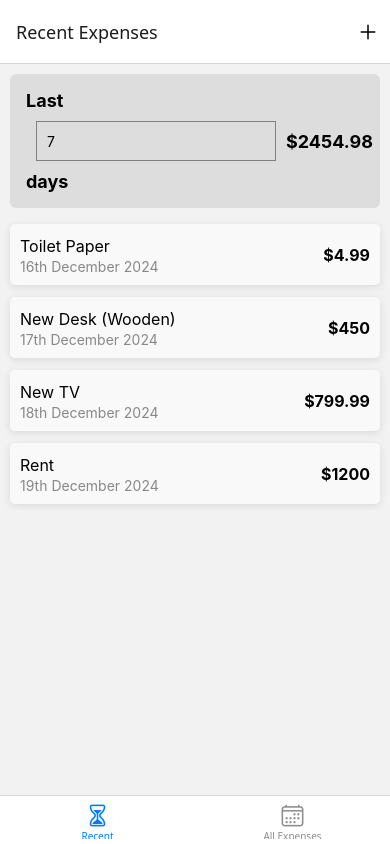
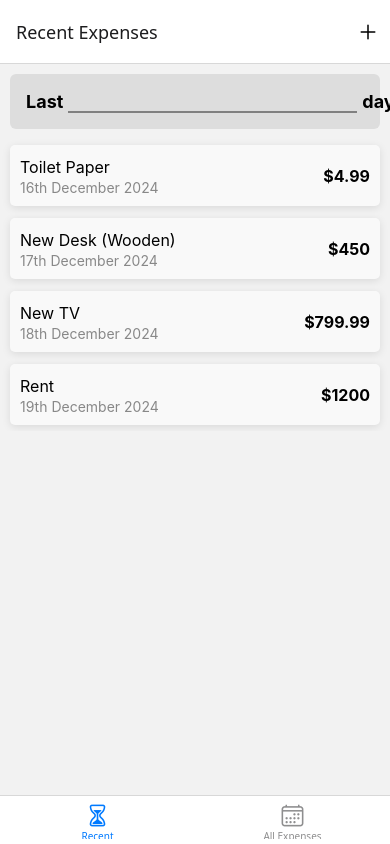
Before and after one commit to Badi1298/RN-Expense-Tracker, a React Native app: screen /RecentExpenses in a window 390 px wide. Built offline with nearby package versions, Linux system fonts and the light colour scheme.

Commit message:
Enhance RecentExpensesScreen with debounced input for dynamic date range; improve styling of input field.

```diff
--- a/App.tsx
+++ b/App.tsx
@@ -1,5 +1,4 @@
 import React from 'react';
-import { StyleSheet } from 'react-native';
 import { NavigationContainer } from '@react-navigation/native';
 
 import { store } from './store/index';
@@ -16,5 +15,3 @@ export default function App() {
         </Provider>
     );
 }
-
-const styles = StyleSheet.create({});
--- a/package.json
+++ b/package.json
@@ -16,16 +16,18 @@
         "date-fns": "^4.1.0",
         "expo": "~52.0.20",
         "expo-status-bar": "~2.0.0",
+        "lodash": "^4.17.21",
         "react": "18.3.1",
         "react-native": "0.76.5",
+        "react-native-gesture-handler": "~2.20.2",
         "react-native-safe-area-context": "4.12.0",
         "react-native-screens": "~4.4.0",
         "react-native-ui-datepicker": "^2.0.4",
-        "react-redux": "^9.2.0",
-        "react-native-gesture-handler": "~2.20.2"
+        "react-redux": "^9.2.0"
     },
     "devDependencies": {
         "@babel/core": "^7.25.2",
+        "@types/lodash": "^4.17.13",
         "@types/react": "~18.3.12",
         "typescript": "^5.3.3"
     },
--- a/screens/RecentExpensesScreen.tsx
+++ b/screens/RecentExpensesScreen.tsx
@@ -1,4 +1,4 @@
-import React, { useState } from 'react';
+import React, { useCallback, useState } from 'react';
 import { View, StyleSheet, Text, TextInput } from 'react-native';
 
 import { RootState } from '../store';
@@ -8,6 +8,7 @@ import { RootTabParamsList } from '../navigation/RootBottomTabs';
 import { BottomTabScreenProps } from '@react-navigation/bottom-tabs';
 
 import { isAfter, subDays } from 'date-fns';
+import { debounce } from 'lodash';
 
 import ExpensesList from '../components/ExpensesList';
 
@@ -15,6 +16,16 @@ type Props = BottomTabScreenProps<RootTabParamsList, 'RecentExpenses'>;
 
 export default function RecentExpensesScreen({ navigation }: Props) {
     const [range, setRange] = useState(7);
+    const [tempRange, setTempRange] = useState('');
+    const debouncedSetRange = useCallback(
+        debounce((value) => {
+            const numericValue = Number(value);
+            if (isNaN(numericValue)) return;
+
+            setRange(numericValue);
+        }, 500),
+        []
+    );
 
     const expenses = useSelector((state: RootState) => state.expenses);
 
@@ -37,16 +48,19 @@ export default function RecentExpensesScreen({ navigation }: Props) {
     return (
         <View>
             <View style={styles.card}>
-                <Text style={styles.cardText}>
-                    Last{' '}
+                <View style={{ flexDirection: 'row', alignItems: 'center' }}>
+                    <Text style={styles.cardText}>Last</Text>
                     <TextInput
                         style={styles.input}
+                        value={tempRange}
                         keyboardType="numeric"
-                        value={range.toString()}
-                        onChangeText={(text: string) => setRange(Number(text))}
-                    />{' '}
-                    days
-                </Text>
+                        onChangeText={(value) => {
+                            setTempRange(value);
+                            debouncedSetRange(value);
+                        }}
+                    />
+                    <Text style={styles.cardText}>days</Text>
+                </View>
                 <Text style={styles.cardText}>
                     ${expensesInRangeTotal.toFixed(2)}
                 </Text>
@@ -79,11 +93,15 @@ const styles = StyleSheet.create({
     },
 
     input: {
-        height: 40,
         borderColor: 'gray',
-        borderWidth: 1,
-        padding: 10,
-        margin: 10,
+        borderBottomWidth: 2,
+        fontWeight: 'bold',
+        color: '#666666',
+        padding: 0,
+        marginHorizontal: 5,
+        minWidth: 34,
+        fontSize: 18,
+        textAlign: 'center',
     },
     centeredView: {
         flex: 1,
```
Also changed, not shown: 1 other file (tests, documents, lock files or other folders).
